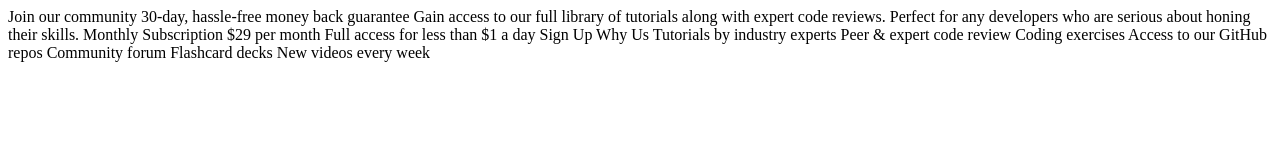
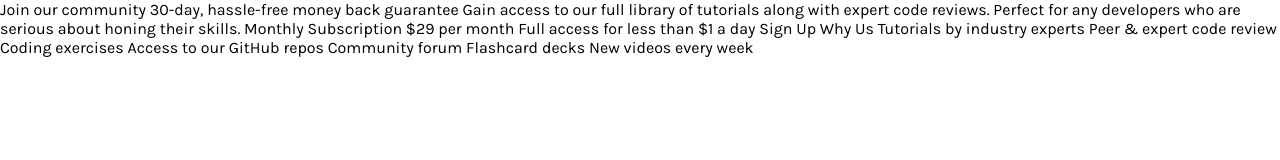
Before and after one commit to Nazaf64/single-price-grid-component, a plain HTML site: page index.html in a window 1280 px wide. Drawn offline with Linux system fonts and the light colour scheme.

Commit message:
added given colors, font colors and style

```diff
--- a/index.html
+++ b/index.html
@@ -3,6 +3,10 @@
 <head>
   <meta charset="UTF-8">
   <meta name="viewport" content="width=device-width, initial-scale=1.0">
+  <link rel="preconnect" href="https://fonts.googleapis.com">
+  <link rel="preconnect" href="https://fonts.gstatic.com" crossorigin>
+  <link href="https://fonts.googleapis.com/css2?family=Karla:wght@400;700&display=swap" rel="stylesheet">
+
   <link rel="stylesheet" href="style.css">
 
   <title>Frontend Mentor | Single Price Grid Component</title>
--- a/style.css
+++ b/style.css
@@ -0,0 +1,24 @@
+:root{
+    --cyan: hsl(179, 62%, 43%);
+    --bright-yellow: hsl(71, 73%, 54%);
+    --light-grey: hsl(204, 43%, 93%);
+    --grayish-blue: hsl(218, 22%, 67%);
+}
+
+
+
+*{
+    margin: 0;
+    padding: 0;
+    box-sizing: border-box;
+    font-family: 'Karla', sans-serif;
+    /* font-size: 16px; */
+}
+
+
+
+
+
+/* @media screen and (max-width: 1000px){
+
+} */
```
